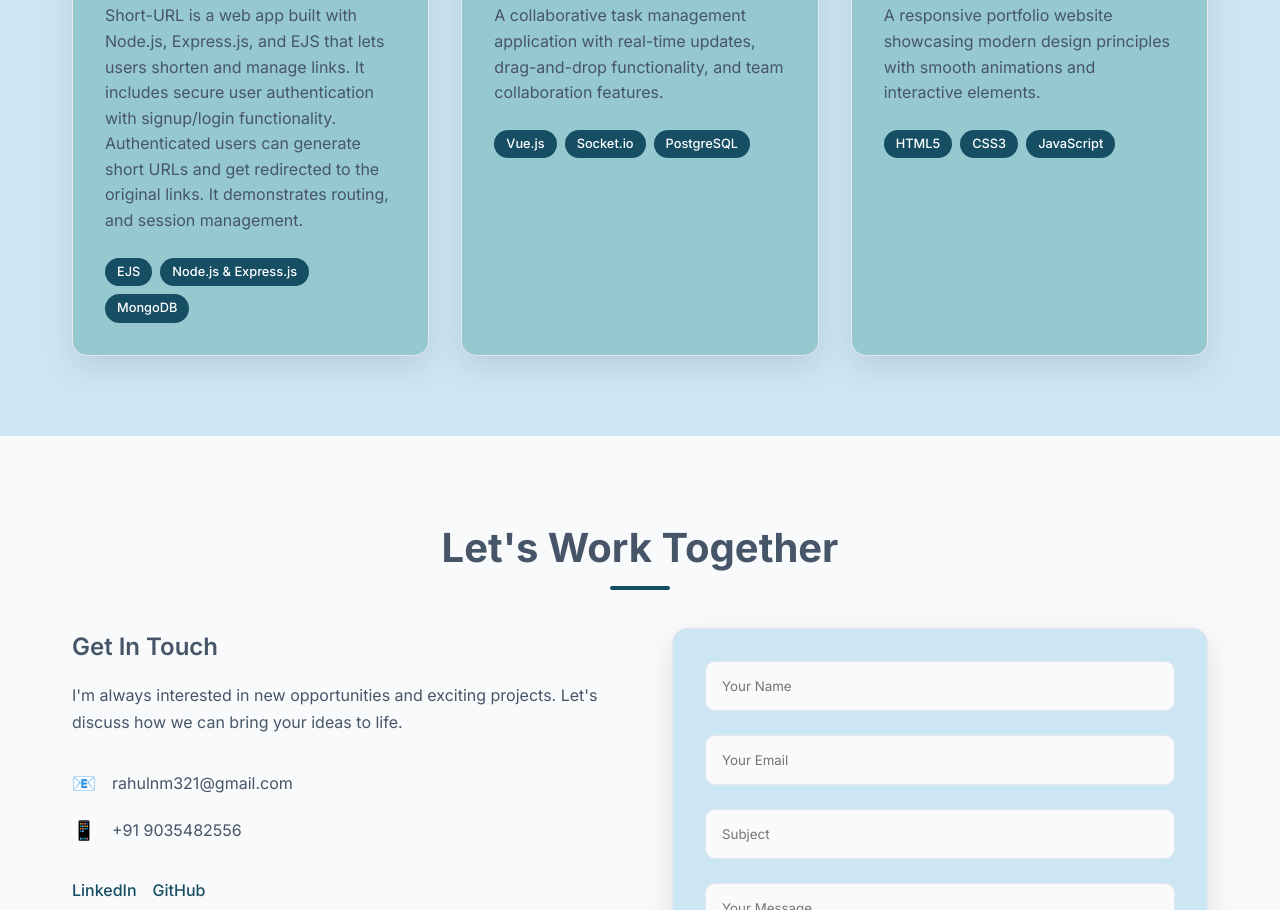
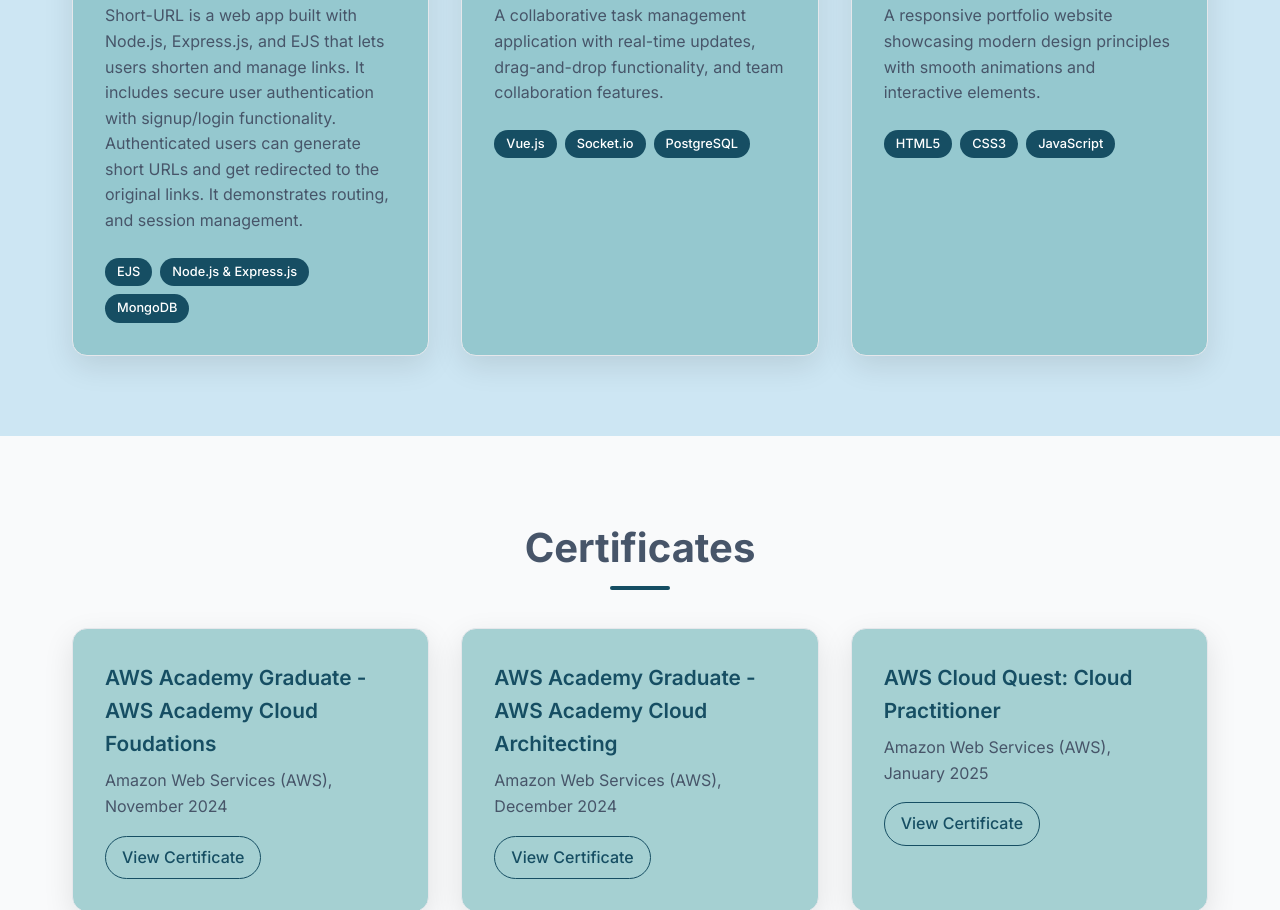
Before and after one commit to rahulnm01/Portfolio, a plain HTML site: page index.html in a window 1280 px wide. Shown: the part 1890-2800 px from the top of the page. Drawn offline with Linux system fonts and the light colour scheme.

Commit message:
added certificates

```diff
--- a/index.html
+++ b/index.html
@@ -51,14 +51,14 @@
                 <h1 class="hero-title">
                     Hi, I'm <span class="highlight">Rahul Magaji</span>
                 </h1>
-                <p class="hero-subtitle">Full-Stack Developer With a Sprinkle of DevOps Knowledge</p>
+                <p class="hero-subtitle" style="color: dodgerblue;">Full-Stack Developer With a Sprinkle of DevOps Knowledge</p>
                 <p class="hero-description">
                     I create beautiful, functional, and user-centered digital experiences that solve real-world
                     problems.
                 </p>
                 <div class="hero-buttons">
                     <a href="#projects" class="btn btn-primary">View My Work</a>
-                    <a href="#contact" class="btn btn-secondary">Get In Touch</a>
+                    <a href="#contact" class="btn btn-secondary">Resume📩</a>
                 </div>
             </div>
             <div class="hero-image">
@@ -198,6 +198,45 @@
         </div>
     </section>
 
+    <section id="certificates" class="certificates">
+    <div class="container">
+        <h2 class="section-title">Certificates</h2>
+        <div class="certificates-grid">
+            <div class="certificate-card">
+                <h3>AWS Academy Graduate - AWS Academy Cloud Foudations</h3>
+                <p>Amazon Web Services (AWS), November 2024</p>
+                <a href="https://www.credly.com/badges/edecb0ed-a4fc-43ee-a276-8ca292c3c281" target="_blank" class="certificate-link">View Certificate</a>
+            </div>
+            <div class="certificate-card">
+                <h3>AWS Academy Graduate - AWS Academy Cloud Architecting</h3>
+                <p>Amazon Web Services (AWS), December 2024</p>
+                <a href="https://www.credly.com/go/eb8USQ76" target="_blank" class="certificate-link">View Certificate</a>
+            </div>
+            <div class="certificate-card">
+                <h3>AWS Cloud Quest: Cloud Practitioner</h3>
+                <p>Amazon Web Services (AWS), January 2025</p>
+                <a href="https://www.credly.com/badges/e729b5be-10a2-4d77-bd70-c0d33514bd5f/public_url" target="_blank" class="certificate-link">View Certificate</a>
+            </div>
+            <div class="certificate-card">
+                <h3>Information Technology Specialist - Javascript</h3>
+                <p>Pearson, February 2024</p>
+                <a href="./assets/javascript.jpg" target="_blank" class="certificate-link">View Certificate</a>
+            </div>
+            <div class="certificate-card">
+                <h3> Data Analytics	Job	Simulation</h3>
+                <p>Deloitte, July 2025</p>
+                <a href="./assets/deloitte.pdf" target="_blank" class="certificate-link">View Certificate</a>
+            </div>
+            <div class="certificate-card">
+                <h3>AI - Data Quality Analyst</h3>
+                <p>ROOMAN technologies Pvt. Ltd, May 2025</p>
+                <a href="./assets/Rooman Certificate.pdf" target="_blank" class="certificate-link">View Certificate</a>
+            </div>
+
+        </div>
+    </div>
+</section>
+
     <!-- Contact Section -->
     <section id="contact" class="contact">
         <div class="container">
--- a/styles.css
+++ b/styles.css
@@ -772,3 +772,79 @@ section {
   opacity: 1;
   transform: translateX(0);
 }
+
+/* Certificates Section */
+.certificates {
+  background: var(--muted);
+  padding: 5rem 0;
+}
+
+.certificates-grid {
+  display: grid;
+  grid-template-columns: repeat(auto-fit, minmax(300px, 1fr));
+  gap: 2rem;
+}
+
+.certificate-card {
+  background: var(--card);
+  border-radius: 15px;
+  padding: 2rem;
+  box-shadow: 0 10px 30px var(--shadow);
+  transition: transform 0.3s ease, box-shadow 0.3s ease;
+  border: 1px solid var(--border);
+}
+
+.certificate-card:hover {
+  transform: translateY(-10px);
+  box-shadow: 0 20px 40px var(--shadow-hover);
+}
+
+.certificate-card h3 {
+  font-size: 1.3rem;
+  font-weight: 600;
+  margin-bottom: 0.5rem;
+  color: var(--card-foreground);
+}
+
+.certificate-card p {
+  color: var(--muted-foreground);
+  margin-bottom: 1rem;
+  line-height: 1.6;
+}
+
+.certificate-link {
+  color: var(--primary);
+  text-decoration: none;
+  font-weight: 500;
+  padding: 0.5rem 1rem;
+  border: 1px solid var(--primary);
+  border-radius: 25px;
+  transition: all 0.3s ease;
+  display: inline-block;
+}
+
+.certificate-link:hover {
+  background: var(--primary);
+  color: var(--primary-foreground);
+}
+
+/* Responsive Design */
+@media (max-width: 768px) {
+  .certificates-grid {
+    grid-template-columns: 1fr;
+  }
+}
+
+@media (max-width: 480px) {
+  .certificate-card {
+    padding: 1.5rem;
+  }
+
+  .certificate-card h3 {
+    font-size: 1.2rem;
+  }
+
+  .certificate-link {
+    padding: 0.5rem 0.75rem;
+  }
+}
```
Also changed, not shown: assets/javascript.jpg (added), 2 other files.
